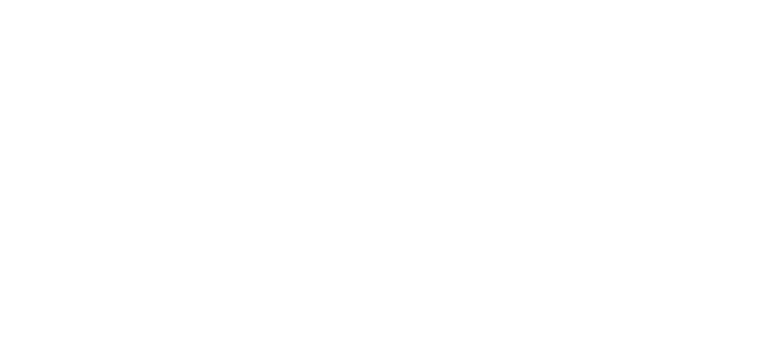
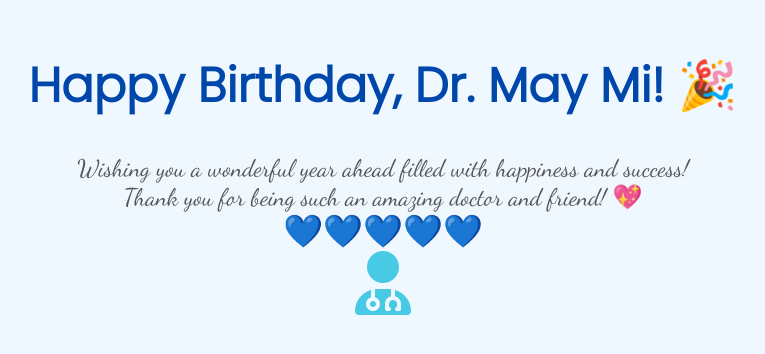
Before and after one commit to yunyuparlwin/maymi-birthday, a plain HTML site: page index.html in a window 1280 px wide. Shown: the whole page, without its empty margins (257-1022 px from the left). Drawn offline with Linux system fonts and the light colour scheme.

Commit message:
Update index.html

```diff
--- a/index.html
+++ b/index.html
@@ -8,4 +8,52 @@
     <!-- Add Google Fonts -->
     <link href="https://fonts.googleapis.com/css2?family=Dancing+Script&family=Poppins:wght@300&display=swap" rel="stylesheet">
 
-    <!-- Add Font Awesome for doctor icon
+    <!-- Add Font Awesome for doctor icon -->
+    <script src="https://kit.fontawesome.com/a076d05399.js" crossorigin="anonymous"></script>
+
+    <style>
+        body {
+            font-family: 'Dancing Script', cursive;
+            text-align: center;
+            background-color: #f0f8ff; /* light blue background */
+        }
+        h1 {
+            font-family: 'Poppins', sans-serif;
+            font-size: 3rem;
+            color: #0047ab; /* royal blue */
+        }
+        .blue-hearts {
+            color: #1E90FF; /* dodger blue */
+            font-size: 2rem;
+        }
+        .birthday-message {
+            font-size: 1.5rem;
+            color: #555;
+        }
+        .doctor-icon {
+            font-size: 4rem;
+            color: #48cae4; /* light cyan */
+        }
+        .container {
+            margin-top: 50px;
+        }
+    </style>
+</head>
+<body>
+
+    <div class="container">
+        <h1>Happy Birthday, Dr. May Mi! 🎉</h1>
+        <div class="birthday-message">
+            Wishing you a wonderful year ahead filled with happiness and success! <br>
+            Thank you for being such an amazing doctor and friend! 💖
+        </div>
+        <div class="blue-hearts">💙💙💙💙💙</div>
+
+        <!-- Doctor Icon -->
+        <div>
+            <i class="fas fa-user-md doctor-icon"></i>
+        </div>
+    </div>
+
+</body>
+</html>
```
